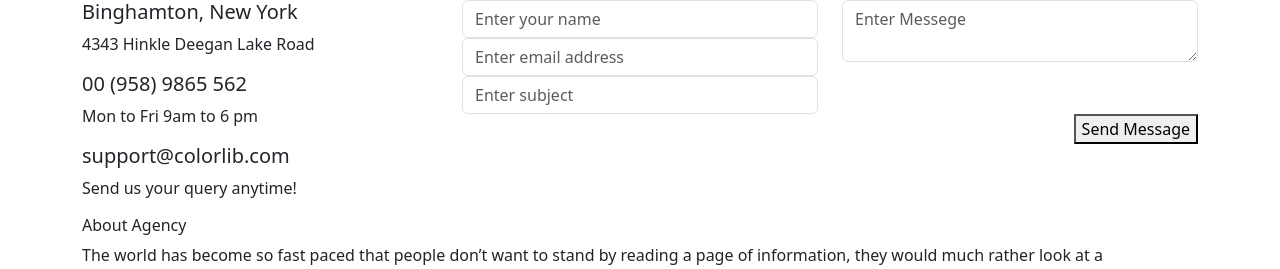
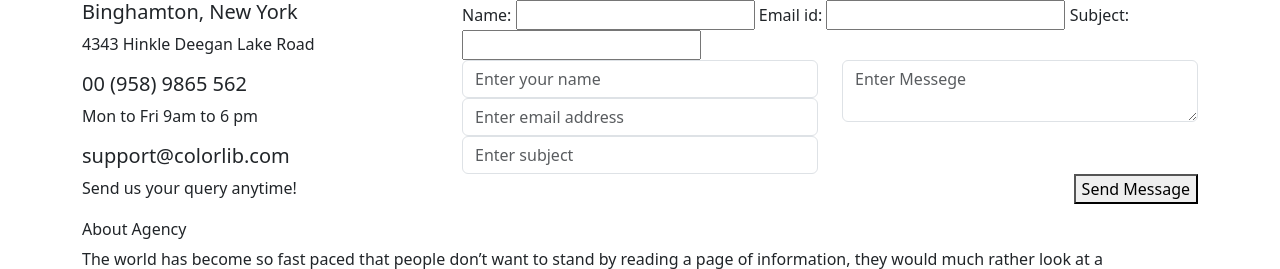
Before and after one commit to jayduttbhatt1999/Travelaholic, a Django app: page /usermessage/ in a window 1280 px wide. Shown: the part 795-1064 px from the top of the page. Run offline with Django 4.2, Linux system fonts and the light colour scheme; some libraries are stand-ins or nearby versions.

Commit message:
form added

```diff
--- /dev/null
+++ b/app/forms.py
@@ -0,0 +1,15 @@
+from django.forms import ModelForm
+from django import forms
+
+from app.models import Contact
+
+
+class Usermessage(ModelForm):
+    name = forms.TextInput()
+    email_id = forms.TextInput()
+    subject = forms.TextInput()
+    message = forms.TextInput()
+
+    class Meta:
+        model = Contact
+        fields = ['name','email_id','subject','subject']
--- a/app/templates/app/contact.html
+++ b/app/templates/app/contact.html
@@ -58,8 +58,9 @@
                     </div>
                 </div>
                 <div class="col-lg-8">
-                    <form method="post" action="{% url 'app:usermessage' %}" role="form" novalidate="novalidate" class="form-area contact-form text-right" id="myForm" >
+                    <form method="POST" action="{% url 'app:usermessage' %}" role="form" novalidate="novalidate" class="form-area contact-form text-right" id="myForm" >
                         {% csrf_token %}
+                        {{ form }}
                         <div class="row">
                             <div class="col-lg-6 form-group">
                                 <input name="name" placeholder="Enter your name" onfocus="this.placeholder = ''"
--- a/app/templates/app/profile.html
+++ b/app/templates/app/profile.html
@@ -20,7 +20,7 @@
             <h1>Hello, {{ user.username }}</h1>
         </div>
         <div class="row my-3 p-3">
-            <h1>This is the profile page for {{ user.email }}</h1>
+            <h1>email id: {{ user.email }}</h1>
         </div>
     </section>
 {% endblock %}
--- a/app/views.py
+++ b/app/views.py
@@ -8,7 +8,10 @@ from django.http import HttpResponseRedirect
 from django.urls import reverse_lazy, reverse
 from django.contrib.auth.views import PasswordResetView
 from django.contrib.messages.views import SuccessMessageMixin
+
+from .forms import Usermessage
 from .models import Amenities, Hotel, Extras, Package, Contact
+from django import forms
 
 
 class ResetPasswordView(SuccessMessageMixin, PasswordResetView):
@@ -112,6 +115,7 @@ def contact(request):
 
 
 def usermessage(request):
+    form = Usermessage(request.POST)
     if request.method == "POST":
         name = request.POST.get('name')
         email = request.POST.get('email')
@@ -119,7 +123,7 @@ def usermessage(request):
         msg = request.POST.get('message')
         data = Contact(name=name, email_id=email, subject=subject, message=msg)
         data.save()
-    return render(request, "app/contact.html")
+    return render(request, "app/contact.html", {'form': form})
 
 
 def booking(request, pkg_id):
```
Also changed, not shown: db.sqlite3.
